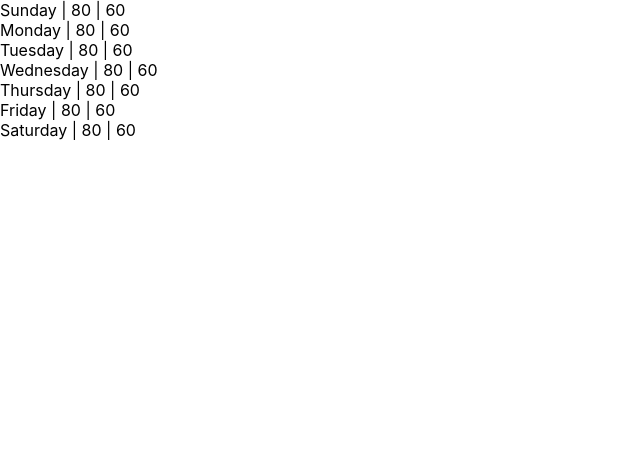
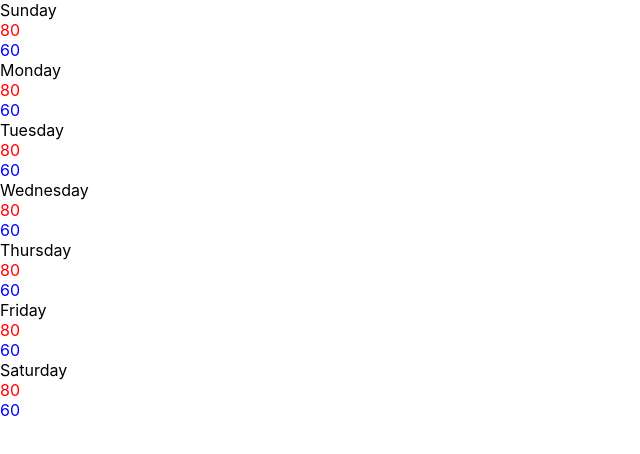
Before and after one commit to samblissard/weather-forecast-react, a React (Create React App) app: page / in a window 1280 px wide. Shown: the top 454 px of the page, without its empty margins (0-640 px from the left). Built offline with nearby package versions, Linux system fonts and the light colour scheme.

Commit message:
Styling high and low numbers

```diff
--- a/src/components/DailyForecast.js
+++ b/src/components/DailyForecast.js
@@ -1,12 +1,23 @@
 import React, { Component } from 'react'
 
+const highStyle = {
+  color: 'red'
+}
+
+const lowStyle = {
+  color: 'blue'
+}
+
 export class DailyForecast extends Component {
+
   render() {
     const { day, high, low } = this.props.forecast
 
     return (
       <div>
-        {day} | {high} | {low}
+        <div>{day}</div>
+        <div style={highStyle}>{high}</div>
+        <div style={lowStyle}>{low}</div>
       </div>
     )
   }
```
